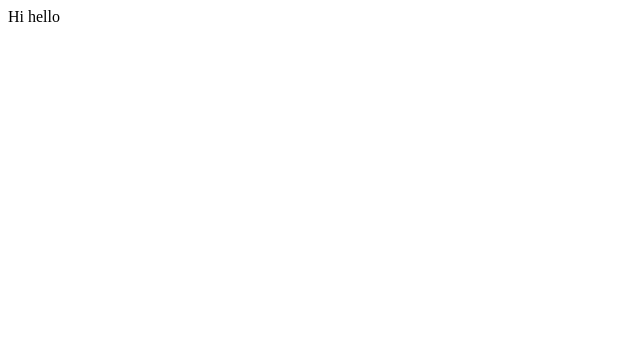
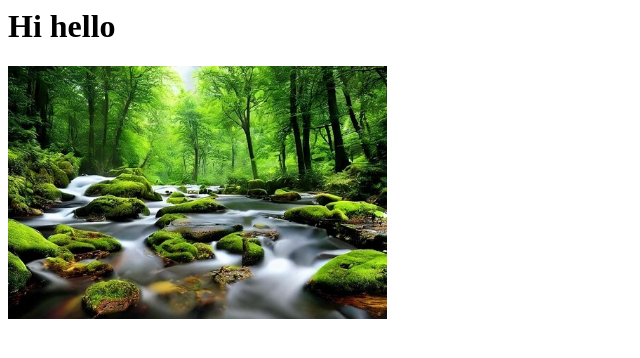
Before and after one commit to Razaq1025/intro, a plain HTML site: page index.html in a window 1280 px wide. Shown: the whole page, without its empty margins (0-640 px from the left). Drawn offline with Linux system fonts and the light colour scheme.

Commit message:
sample web page

```diff
--- a/index.html
+++ b/index.html
@@ -2,6 +2,7 @@
  <head>
  </head>
  <body>
- Hi hello
+ <h1>Hi hello</h1>
+ <img src="nature.jpg" width="30%">
  </body>
 </html>
```
